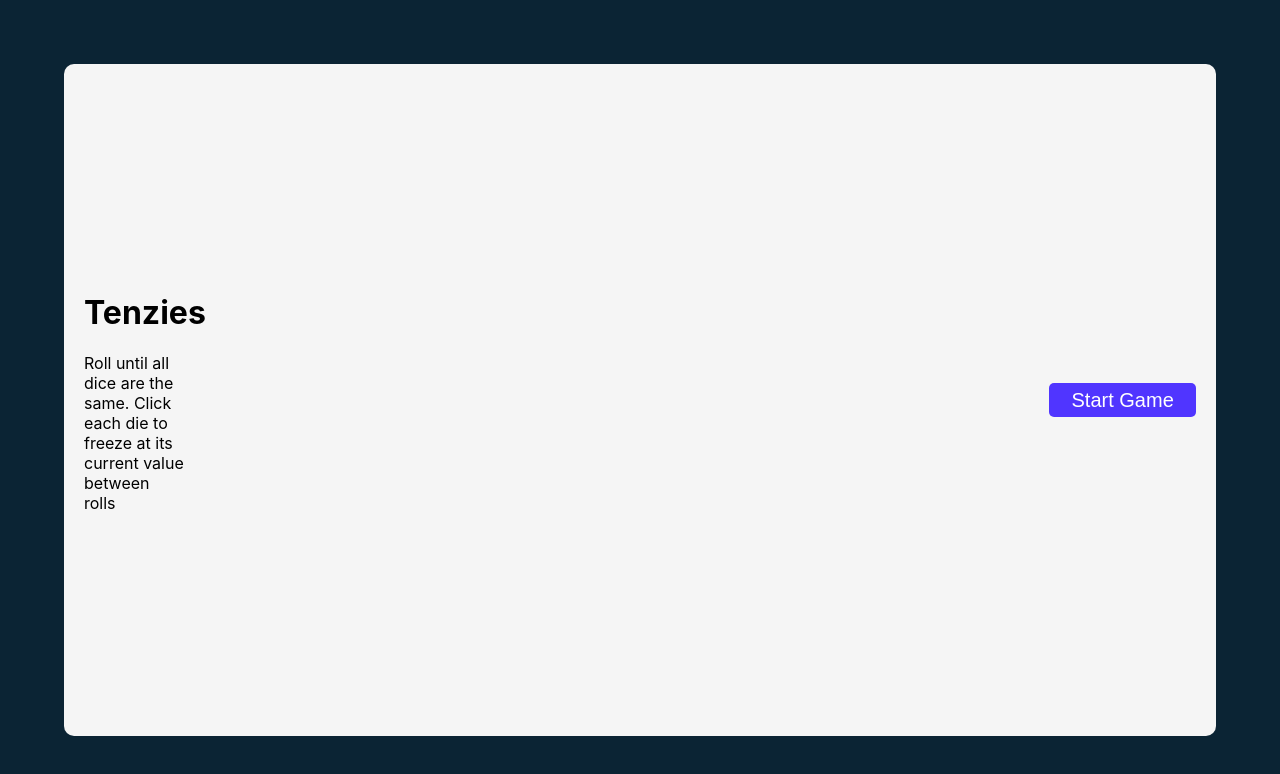
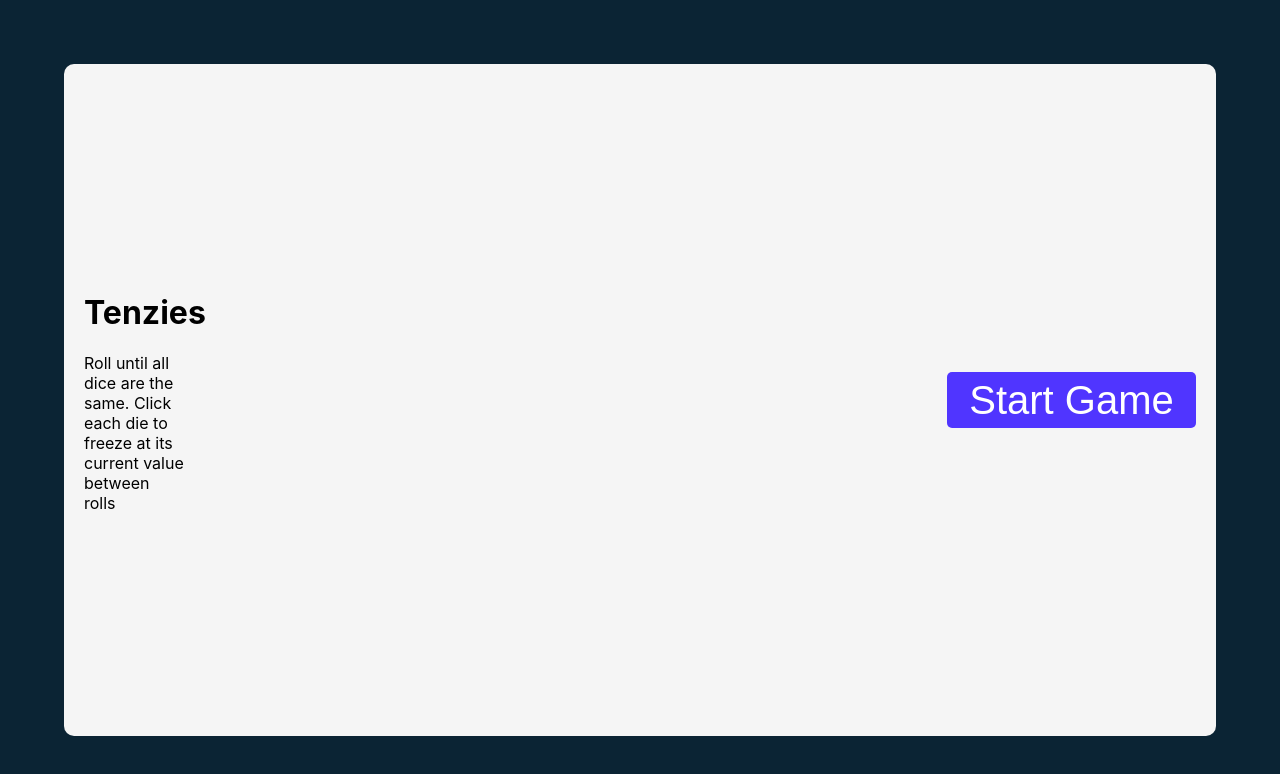
Before and after one commit to immangat/tenzies, a React (Create React App) app: page / in a window 1280 px wide. Shown: the top 774 px of the page. Built offline with nearby package versions, Linux system fonts and the light colour scheme.

Commit message:
made roll and start button bigger

```diff
--- a/src/styles/App.css
+++ b/src/styles/App.css
@@ -34,20 +34,20 @@ main {
 
 .rollButton{
   border: none;
-  font-size: 25px;
+  font-size: 40px;
   padding: 1% 5%;
   border-radius: 5px;
   border-color: white;
   background-color: #5035FF;
   color: white;
   cursor: pointer;
-  margin-top: 4%;
+
 
 }
 
 .startGameButton{
   border: none;
-  font-size: 20px;
+  font-size: 40px;
   padding: 0.5% 2%;
   border-radius: 5px;
   border-color: white;
```
